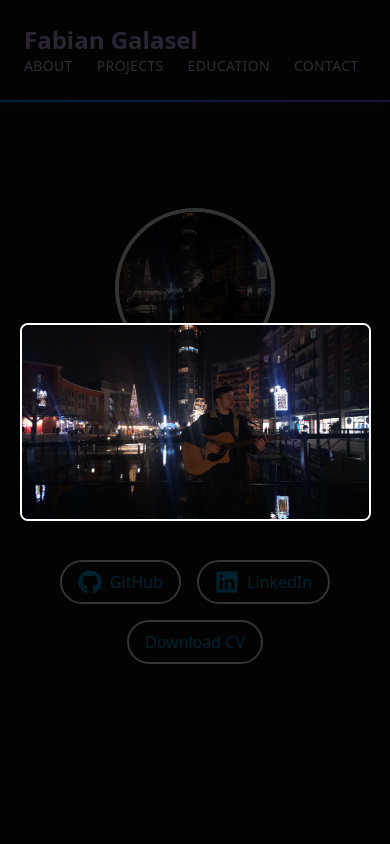
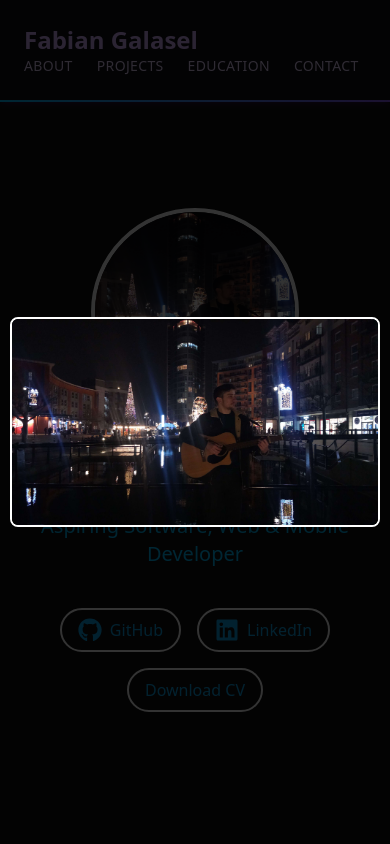
Before and after one commit to FabianC1/PortfolioWebsite, a React (Vite) app: page / in a window 390 px wide. Both pictures are taken after a click on the element 195 px from the left and 288 px from the top of the page. Shown: the top 844 px of the page. Built offline with nearby package versions, Linux system fonts and the light colour scheme.

Commit message:
fixed some changes with modal and profile image

```diff
--- a/src/App.tsx
+++ b/src/App.tsx
@@ -312,7 +312,7 @@ function App() {
           {/* Profile Image */}
           <div
             onClick={() => handleImageClick("/pfp.jpg")}
-            className="cursor-pointer rounded-full overflow-hidden border-4 border-white shadow-lg w-40 h-40 md:w-[25rem] md:h-[24rem]"
+            className="cursor-pointer rounded-full overflow-hidden border-4 border-white shadow-lg w-52 h-52 md:w-[25rem] md:h-[24rem]"
           >
             <img
               src="/pfp.jpg"
@@ -330,15 +330,23 @@ function App() {
               onClick={handleCloseModal}
             >
               <div
-                className={`w-[90vw] max-w-[600px] aspect-video rounded-lg overflow-hidden shadow-lg border-2 border-white transform transition-transform duration-300 ${isAnimating ? 'scale-100' : 'scale-90'}`}
+                className={`
+    w-[95vw] h-[54vw]       /* Mobile landscape layout */
+    sm:w-auto sm:h-auto sm:max-w-[80vw] sm:max-h-[80vh]
+    rounded-lg overflow-hidden shadow-lg border-2 border-white
+    transform transition-transform duration-300
+    ${isAnimating ? 'scale-100' : 'scale-90'}
+  `}
                 onClick={(e) => e.stopPropagation()}
               >
                 <img
                   src={modalImageSrc}
                   alt="Fabian Galasel Large"
-                  className="w-full h-full object-cover"
+                  className="w-full h-full object-contain"
                 />
               </div>
+
+
 
             </div>
           )}
```
